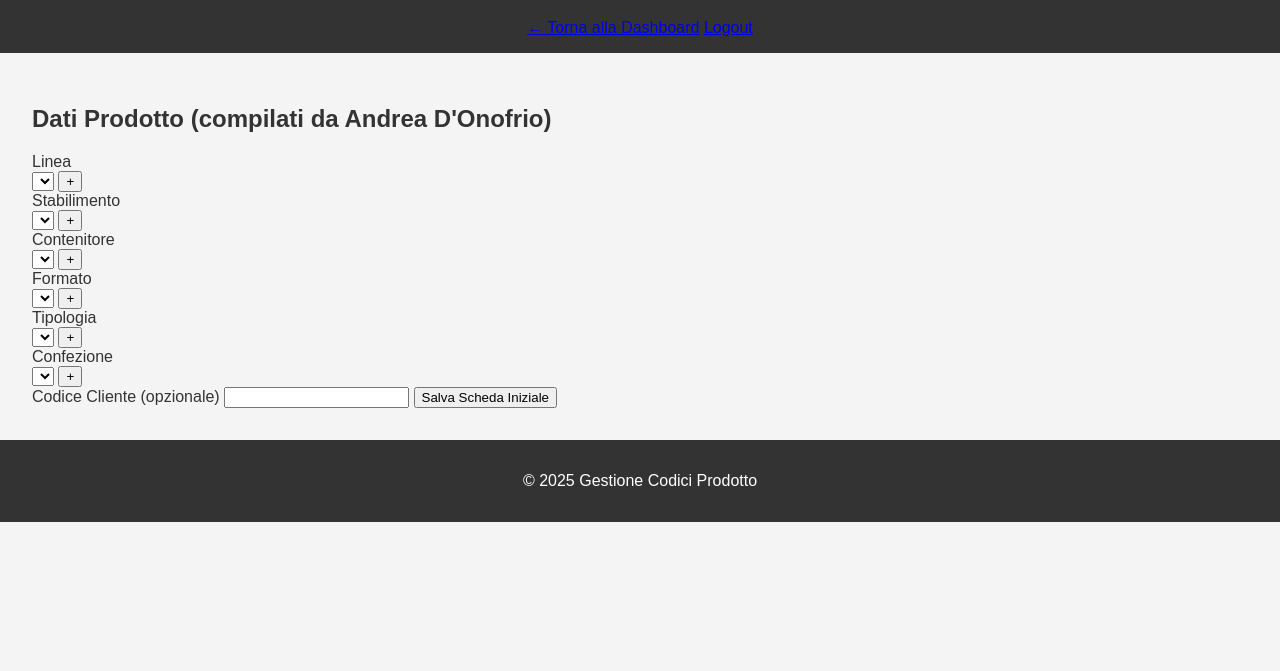
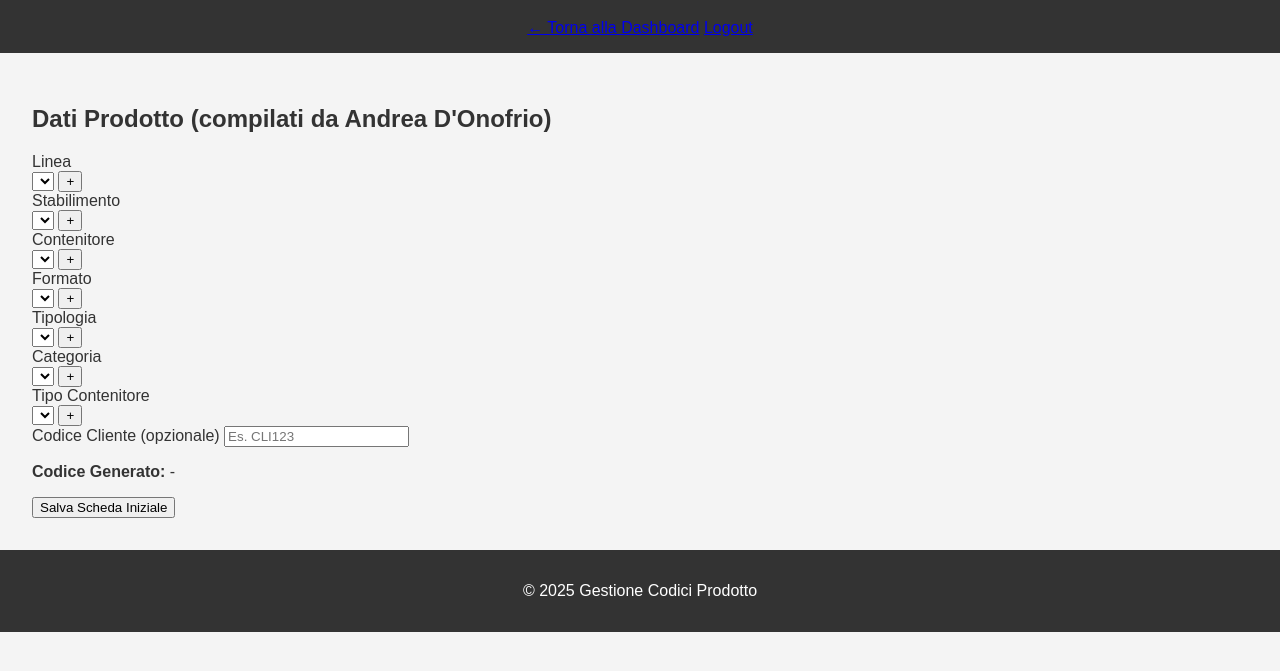
Before and after one commit to prcant83/gestione-codici, a website: page frontend/nuovo-prodotto.html in a window 1280 px wide. Shown: the part 77-748 px from the top of the page. Drawn offline with Linux system fonts and the light colour scheme; no server answers.

Commit message:
Update nuovo-prodotto.html

```diff
--- a/frontend/nuovo-prodotto.html
+++ b/frontend/nuovo-prodotto.html
@@ -16,7 +16,7 @@
   </header>
 
   <main class="main">
-    <form action="/api/nuovo-prodotto" method="POST" class="form-box">
+    <form action="/api/nuovo-prodotto" method="POST" class="form-box" id="prodottoForm">
       <h2>Dati Prodotto (compilati da Andrea D'Onofrio)</h2>
 
       <label for="linea">Linea</label>
@@ -49,14 +49,22 @@
         <button type="button" onclick="aggiungiOpzione('tipologia')">+</button>
       </div>
 
-      <label for="confezione">Confezione</label>
+      <label for="categoria">Categoria</label>
       <div class="field-with-button">
-        <select name="confezione" id="confezione" required></select>
-        <button type="button" onclick="aggiungiOpzione('confezione')">+</button>
+        <select name="categoria" id="categoria" required></select>
+        <button type="button" onclick="aggiungiOpzione('categoria')">+</button>
+      </div>
+
+      <label for="tipo_contenitore">Tipo Contenitore</label>
+      <div class="field-with-button">
+        <select name="tipo_contenitore" id="tipo_contenitore" required></select>
+        <button type="button" onclick="aggiungiOpzione('tipo_contenitore')">+</button>
       </div>
 
       <label for="codice_cliente">Codice Cliente (opzionale)</label>
-      <input type="text" name="codice_cliente" id="codice_cliente">
+      <input type="text" name="codice_cliente" id="codice_cliente" placeholder="Es. CLI123">
+
+      <p><strong>Codice Generato:</strong> <span id="codiceGenerato">-</span></p>
 
       <button type="submit">Salva Scheda Iniziale</button>
     </form>
```
